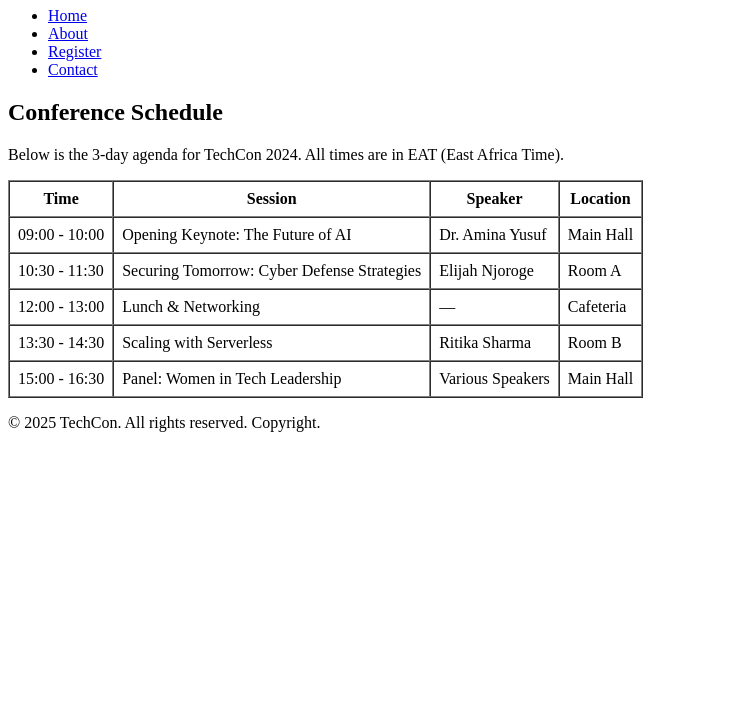
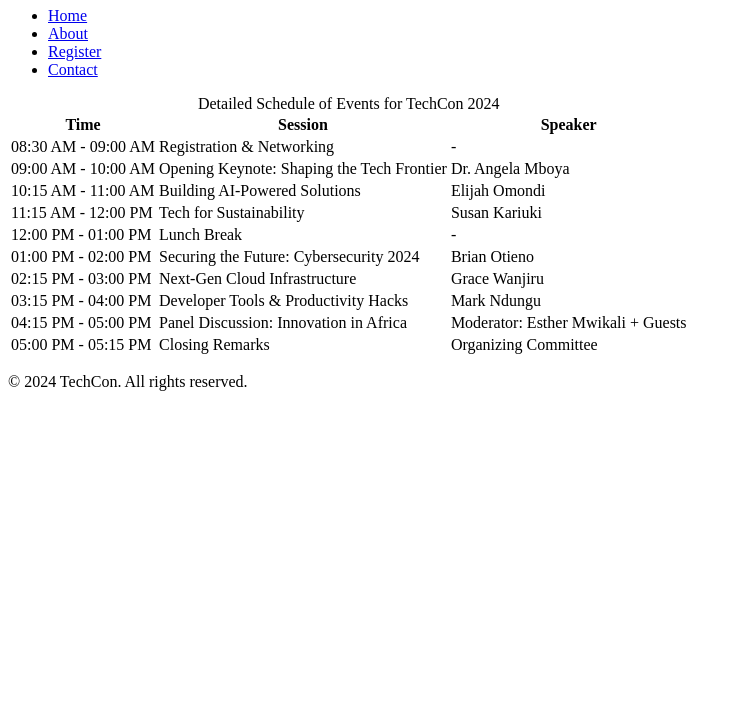
Before and after one commit to Dizzvin/TechCon_HTML, a plain HTML site: page techcon_website/schedule.html in a window 1280 px wide. Shown: the part 73-800 px from the top of the page, without its empty margins (0-741 px from the left). Drawn offline with Linux system fonts and the light colour scheme.

Commit message:
Add schedule page for TechCon 2024

```diff
--- a/techcon_website/schedule.html
+++ b/techcon_website/schedule.html
@@ -1,14 +1,14 @@
 <!DOCTYPE html>
 <html lang="en">
 <head>
-  <meta charset="utf-8">
-  <title>TechCon 2024 - Schedule</title>
+  <meta charset="UTF-8" />
+  <meta name="viewport" content="width=device-width, initial-scale=1.0" />
+  <title>Schedule for TechCon 2024</title>
+  <link rel="stylesheet" href="styles.css" />
 </head>
 <body>
-
-  <!-- Header -->
   <header>
-    <h1>TechCon 2024 - Event Schedule</h1>
+    <h1>Schedule for TechCon 2024</h1>
     <nav>
       <ul>
         <li><a href="index.html">Home</a></li>
@@ -19,61 +19,75 @@
     </nav>
   </header>
 
-  <!-- Main Content -->
   <main>
     <section>
-      <h2>Conference Schedule</h2>
-      <p>Below is the 3-day agenda for TechCon 2024. All times are in EAT (East Africa Time).</p>
-
-      <table border="1" cellspacing="0" cellpadding="8">
+      <table>
+        <caption>Detailed Schedule of Events for TechCon 2024</caption>
         <thead>
           <tr>
-            <th>Time</th>
-            <th>Session</th>
-            <th>Speaker</th>
-            <th>Location</th>
+            <th scope="col">Time</th>
+            <th scope="col">Session</th>
+            <th scope="col">Speaker</th>
           </tr>
         </thead>
         <tbody>
           <tr>
-            <td>09:00 - 10:00</td>
-            <td>Opening Keynote: The Future of AI</td>
-            <td>Dr. Amina Yusuf</td>
-            <td>Main Hall</td>
+            <td>08:30 AM - 09:00 AM</td>
+            <td>Registration & Networking</td>
+            <td>-</td>
           </tr>
           <tr>
-            <td>10:30 - 11:30</td>
-            <td>Securing Tomorrow: Cyber Defense Strategies</td>
-            <td>Elijah Njoroge</td>
-            <td>Room A</td>
+            <td>09:00 AM - 10:00 AM</td>
+            <td>Opening Keynote: Shaping the Tech Frontier</td>
+            <td>Dr. Angela Mboya</td>
           </tr>
           <tr>
-            <td>12:00 - 13:00</td>
-            <td>Lunch & Networking</td>
-            <td>—</td>
-            <td>Cafeteria</td>
+            <td>10:15 AM - 11:00 AM</td>
+            <td>Building AI-Powered Solutions</td>
+            <td>Elijah Omondi</td>
           </tr>
           <tr>
-            <td>13:30 - 14:30</td>
-            <td>Scaling with Serverless</td>
-            <td>Ritika Sharma</td>
-            <td>Room B</td>
+            <td>11:15 AM - 12:00 PM</td>
+            <td>Tech for Sustainability</td>
+            <td>Susan Kariuki</td>
           </tr>
           <tr>
-            <td>15:00 - 16:30</td>
-            <td>Panel: Women in Tech Leadership</td>
-            <td>Various Speakers</td>
-            <td>Main Hall</td>
+            <td>12:00 PM - 01:00 PM</td>
+            <td>Lunch Break</td>
+            <td>-</td>
+          </tr>
+          <tr>
+            <td>01:00 PM - 02:00 PM</td>
+            <td>Securing the Future: Cybersecurity 2024</td>
+            <td>Brian Otieno</td>
+          </tr>
+          <tr>
+            <td>02:15 PM - 03:00 PM</td>
+            <td>Next-Gen Cloud Infrastructure</td>
+            <td>Grace Wanjiru</td>
+          </tr>
+          <tr>
+            <td>03:15 PM - 04:00 PM</td>
+            <td>Developer Tools & Productivity Hacks</td>
+            <td>Mark Ndungu</td>
+          </tr>
+          <tr>
+            <td>04:15 PM - 05:00 PM</td>
+            <td>Panel Discussion: Innovation in Africa</td>
+            <td>Moderator: Esther Mwikali + Guests</td>
+          </tr>
+          <tr>
+            <td>05:00 PM - 05:15 PM</td>
+            <td>Closing Remarks</td>
+            <td>Organizing Committee</td>
           </tr>
         </tbody>
       </table>
     </section>
   </main>
 
-  <!-- Footer -->
   <footer>
-    <p>&copy; 2025 TechCon. All rights reserved. Copyright.</p>
+    <p>&copy; 2024 TechCon. All rights reserved.</p>
   </footer>
-
 </body>
 </html>
```
